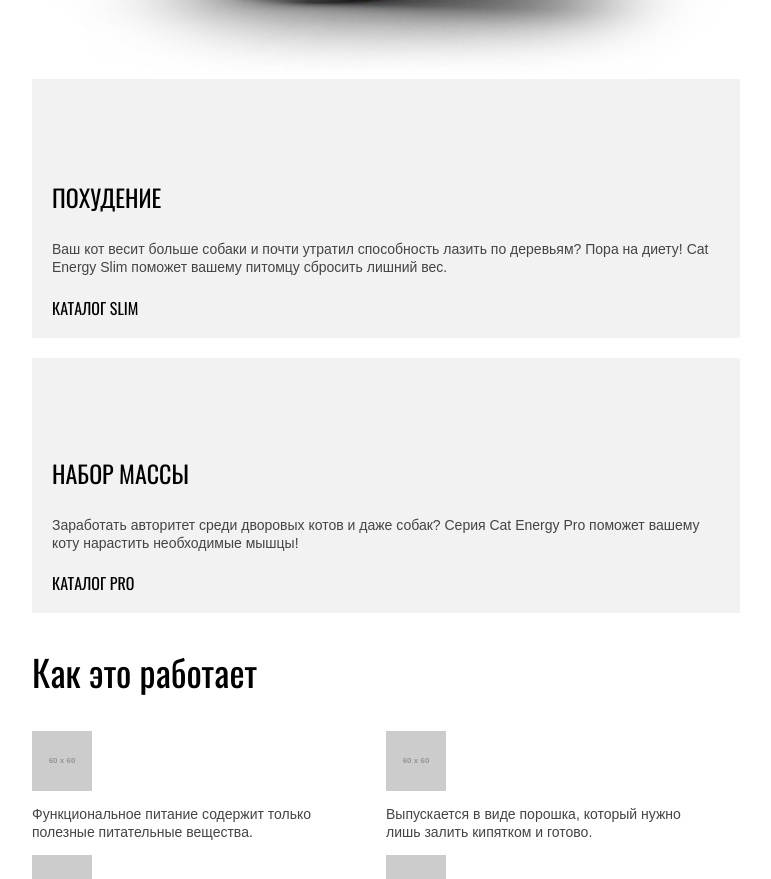
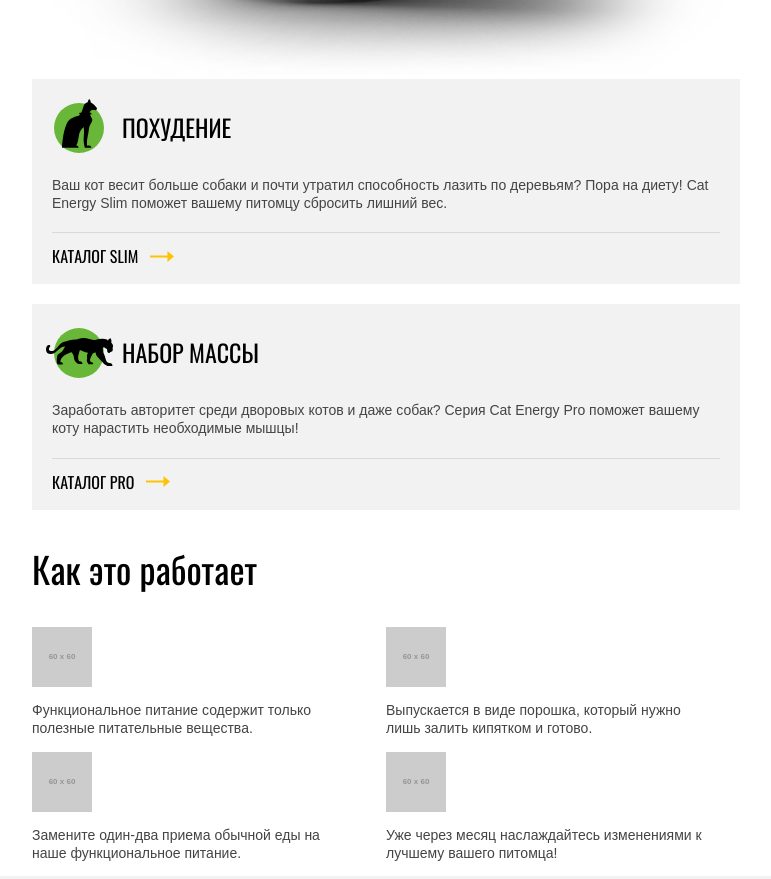
Before and after one commit to dmfedotov/cat-energy, a website: page docs/index.html in a window 1280 px wide. Shown: the part 836-1715 px from the top of the page, without its empty margins (254-1025 px from the left). Drawn offline with Linux system fonts and the light colour scheme; placeholder pictures from the web are drawn by us.

Commit message:
Добавлен векторный спрайт + стилизован блок categories на мобиле

```diff
--- a/docs/index.html
+++ b/docs/index.html
@@ -58,19 +58,27 @@
         <div class="categories__wrapper">
           <ul class="categories__list">
             <li class="categories__item">
-              <svg class="categories__icon" width="50" height="53"></svg>
+              <svg class="categories__icon  categories__icon--slim" width="35" height="49">
+                <use xlink:href="img/sprite.svg#icon-cat-slim"></use>
+              </svg>
               <h3 class="categories__title">Похудение</h3>
               <p class="categories__description">Ваш кот весит больше собаки и почти утратил способность лазить по деревьям? Пора на диету! Cat Energy Slim поможет вашему питомцу сбросить лишний вес.</p>
               <a class="categories__link" href="catalog-slim.html"> Каталог slim
-                <svg class="categories__link-icon" width="11" height="24"></svg>
+                <svg class="categories__link-icon" width="24" height="11">
+                    <use xlink:href="img/sprite.svg#icon-right-arrow-long"></use>
+                </svg>
               </a>
             </li>
             <li class="categories__item">
-              <svg class="categories__icon" width="67" height="50"></svg>
+              <svg class="categories__icon  categories__icon--pro" width="67" height="28">
+                <use xlink:href="img/sprite.svg#icon-cat-pro"></use>
+              </svg>
               <h3 class="categories__title">Набор массы</h3>
               <p class="categories__description">Заработать авторитет среди дворовых котов и даже собак? Серия Cat Energy Pro поможет вашему коту нарастить необходимые мышцы!</p>
               <a class="categories__link" href="catalog-slim.html"> Каталог pro
-                <svg class="categories__link-icon" width="11" height="24"></svg>
+                <svg class="categories__link-icon" width="24" height="11">
+                    <use xlink:href="img/sprite.svg#icon-right-arrow-long"></use>
+                </svg>
               </a>
             </li>
           </ul>
--- a/source/sass/blocks/categories.scss
+++ b/source/sass/blocks/categories.scss
@@ -12,7 +12,10 @@
   list-style-type: none;
 }
 
+
 .categories__item {
+  position: relative;
+
   margin-bottom: 20px;
   padding: 20px;
 
@@ -21,9 +24,46 @@
   &:last-child {
     margin-bottom: 0;
   }
+
+  &::before {
+    content: "";
+    position: absolute;
+    top: 24px;
+    left: 22px;
+
+    width: 50px;
+    height: 50px;
+
+    background: $color-accent;
+    border-radius: 50%;
+  }
+}
+
+.categories__icon {
+  position: absolute;
+
+  &--slim {
+    left: 30px;
+
+    width: 35px;
+    height: 49px;
+  }
+
+  &--pro {
+    top: 34px;
+    left: 14px;
+
+    width: 67px;
+    height: 28px;
+  }
 }
 
 .categories__title {
+  margin: 0;
+  margin-bottom: 30px;
+  padding-top: 10px;
+  padding-left: 70px;
+
   font-weight: 400;
   font-size: 24px;
   line-height: 1.54;
@@ -32,15 +72,32 @@
 }
 
 .categories__description {
+  margin: 0;
+  margin-bottom: 15px;
+  padding-bottom: 20px;
+
   font-family: $secondary-font;
+
+  border-bottom: 1px solid #d9d9d9;
 }
 
 .categories__link {
+  display: flex;
+  align-items: center;
+
   font-size: 16px;
   line-height: 1;
   color: #000000;
   text-transform: uppercase;
   text-decoration: none;
+}
+
+.categories__link-icon {
+  width: 24px;
+  height: 11px;
+  margin-left: 12px;
+
+  fill: #3e4242;
 }
 
 @media (min-width: $tablet-width) {
--- a/source/sass/blocks/logo.scss
+++ b/source/sass/blocks/logo.scss
@@ -2,6 +2,11 @@
   .logo__image {
     width: 33px;
     height: 38px;
+  }
+
+  .logo__title {
+    width: 101px;
+    height: 18px;
   }
 }
 
```
Also changed, not shown: source/index.html (+12 -4 lines), docs/css/style.min.css, docs/img/sprite.svg (added).
